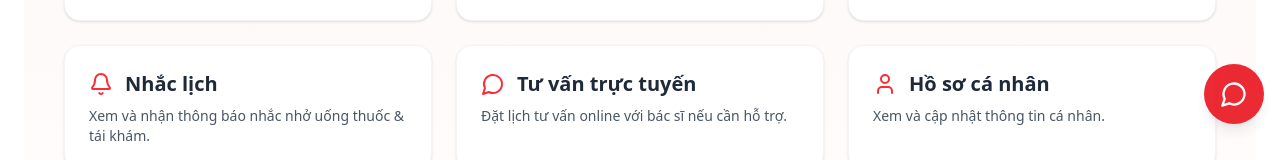
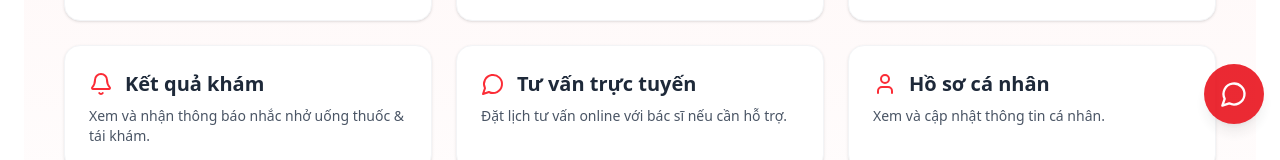
Before and after one commit to YenNhi206/swpHIVproject, a React (Vite) app: page /patient in a window 1280 px wide. Shown: the part 660-820 px from the top of the page. Built offline with nearby package versions, Linux system fonts and the light colour scheme.

Commit message:
Update PatientDashboard.jsx

```diff
--- a/src/features/dashboard/PatientDashboard.jsx
+++ b/src/features/dashboard/PatientDashboard.jsx
@@ -70,9 +70,9 @@ export default function PatientDashboard() {
                 icon={<Calendar className="w-6 h-6 text-red-500" />}
               />
               <DashboardCard
-                title="Nhắc lịch"
+                title="Kết quả khám"
                 description="Xem và nhận thông báo nhắc nhở uống thuốc & tái khám."
-                to="/reminder"
+                to="/treatment-results"
                 icon={<Bell className="w-6 h-6 text-red-500" />}
               />
               <DashboardCard
```
